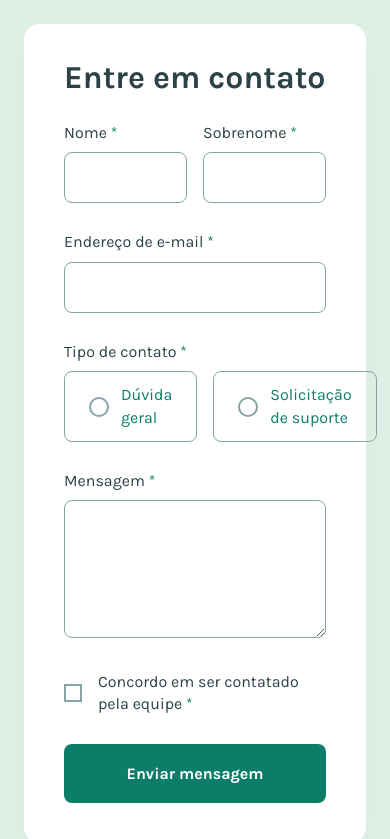
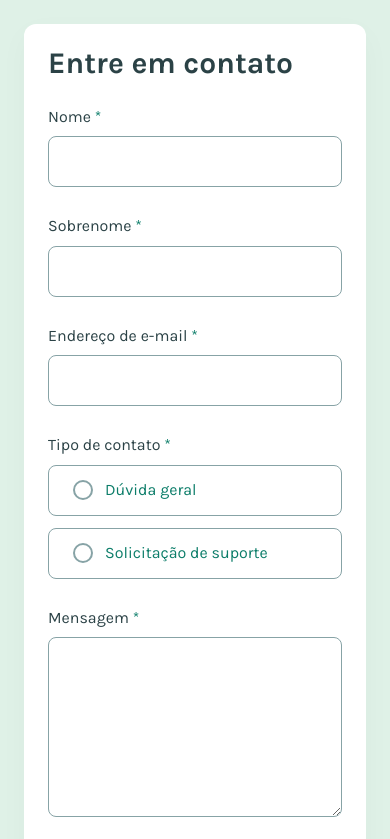
Before and after one commit to YasminHester/desafiofront, a plain HTML site: page index.html in a window 390 px wide. Shown: the top 839 px of the page. Drawn offline with Linux system fonts and the light colour scheme.

Commit message:
criacao de remimencionamento

```diff
--- a/style.css
+++ b/style.css
@@ -228,3 +228,33 @@ button:active { transform: translateY(1px); }
   font-size: 11px;
 }
 .rodape a { color: var(--verde-medio); }
+
+@media (max-width: 600px) {
+  body { padding: 24px; }
+  .pagina { min-height: auto; }
+  .cartao { padding: 24px; border-radius: 12px; }
+  h1 { margin-bottom: 28px; font-size: 30px; }
+  .campos-nome, .opcoes-contato { grid-template-columns: 1fr; gap: 22px; }
+  .opcoes-contato { gap: 12px; }
+  form { gap: 22px; }
+  textarea { min-height: 180px; }
+  .controle-consentimento { align-items: flex-start; gap: 12px; }
+}
+
+/* Melhorias de acessibilidade */
+.mensagem-sucesso:focus-visible {
+  outline: 3px solid var(--verde-medio);
+  outline-offset: 4px;
+}
+
+.grupo-radio[aria-invalid="true"] .opcao {
+  border-color: var(--vermelho);
+}
+
+@media (prefers-reduced-motion: reduce) {
+  *, *::before, *::after {
+    scroll-behavior: auto !important;
+    transition-duration: 0.01ms !important;
+    animation-duration: 0.01ms !important;
+  }
+}
```
